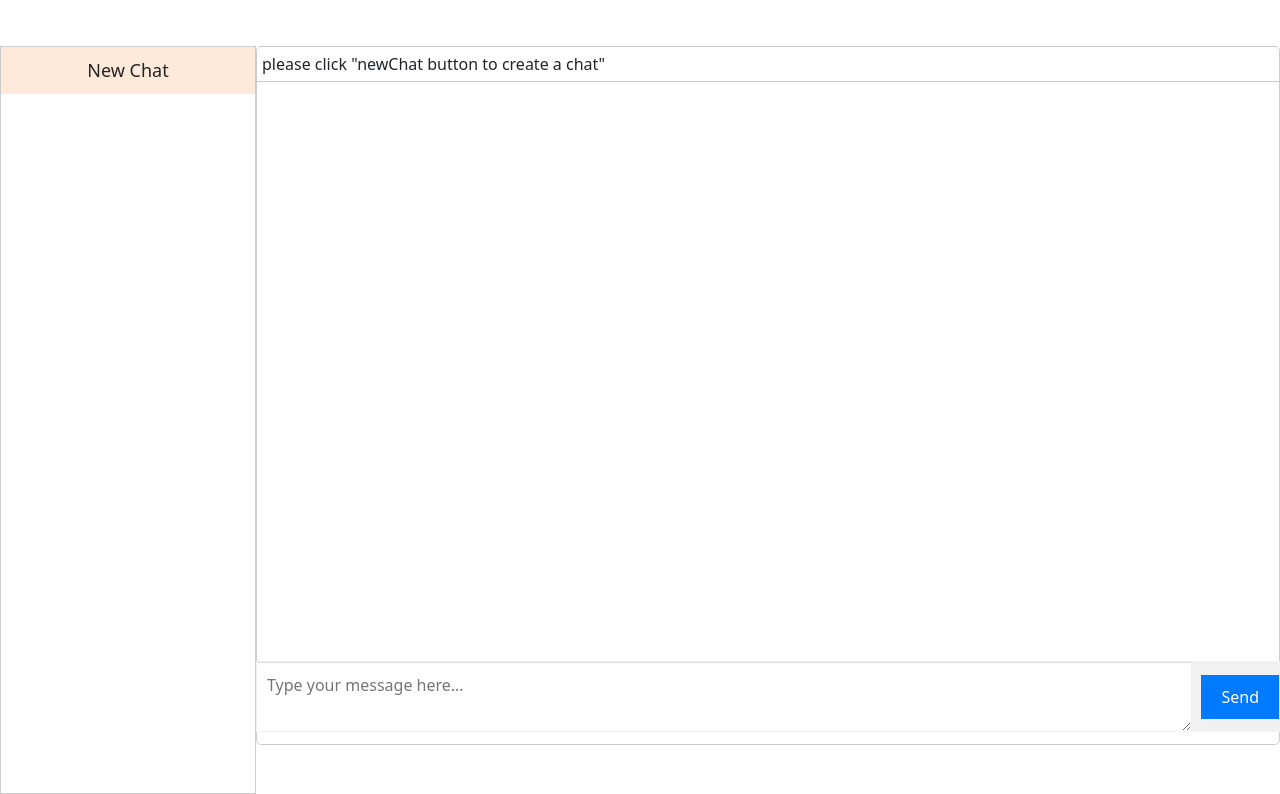
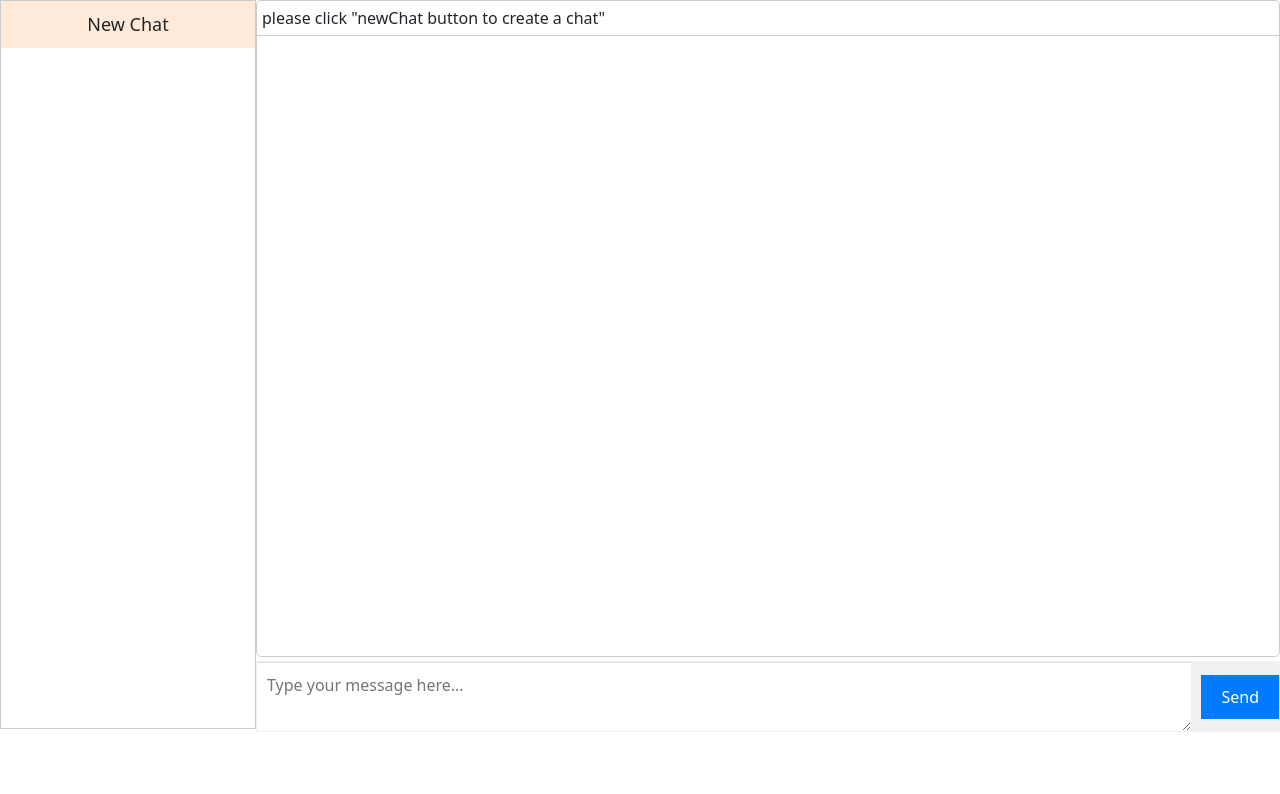
Before and after one commit to Newguinea/chatWithGPT, a Flask app: page /chat in a window 1280 px wide. Shown: the part 68-862 px from the top of the page. After the commit the page ends 800 px from the top, so only its background shows below. Run offline with Flask 3, Linux system fonts and the light colour scheme; the visitor is signed in with stand-in values (Sample User, id 1); data that the repository does not hold is empty; some libraries are stand-ins or nearby versions.

Commit message:
optimise chat.html css

```diff
--- a/app/static/chat.css
+++ b/app/static/chat.css
@@ -2,9 +2,8 @@
 
 /* 设置页面布局样式 */
 .chat-container {
-    margin-top: 46px;
     display: flex;
-    height: calc(100vh - 59px);
+    height: calc(100vh - 78px);
 }
 
 /* 设置左侧聊天选择栏的样式 */
@@ -40,7 +39,7 @@
 .chat-content {
     float: left;
     width: 80%;
-    height: calc(100% - 40px);
+    height: calc(100% - 63px);
 }
 
 .chat-history {
```
